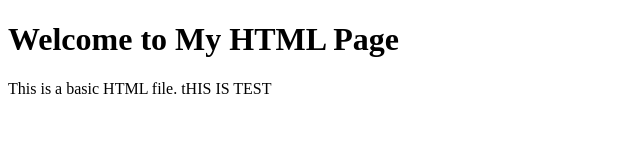
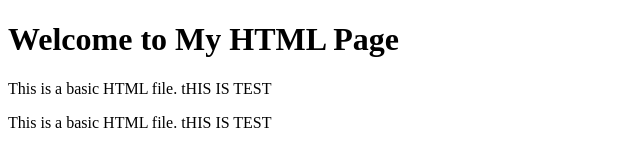
Before and after one commit to myworkbench89/git_workflow, a plain HTML site: page app.html in a window 1280 px wide. Shown: the whole page, without its empty margins (0-640 px from the left). Drawn offline with Linux system fonts and the light colour scheme.

Commit message:
app.html updated twice

```diff
--- a/app.html
+++ b/app.html
@@ -7,5 +7,6 @@
 <body>
     <h1>Welcome to My HTML Page</h1>
     <p>This is a basic HTML file. tHIS IS TEST</p>
+    <p>This is a basic HTML file. tHIS IS TEST</p>
 </body>
 </html>
```
